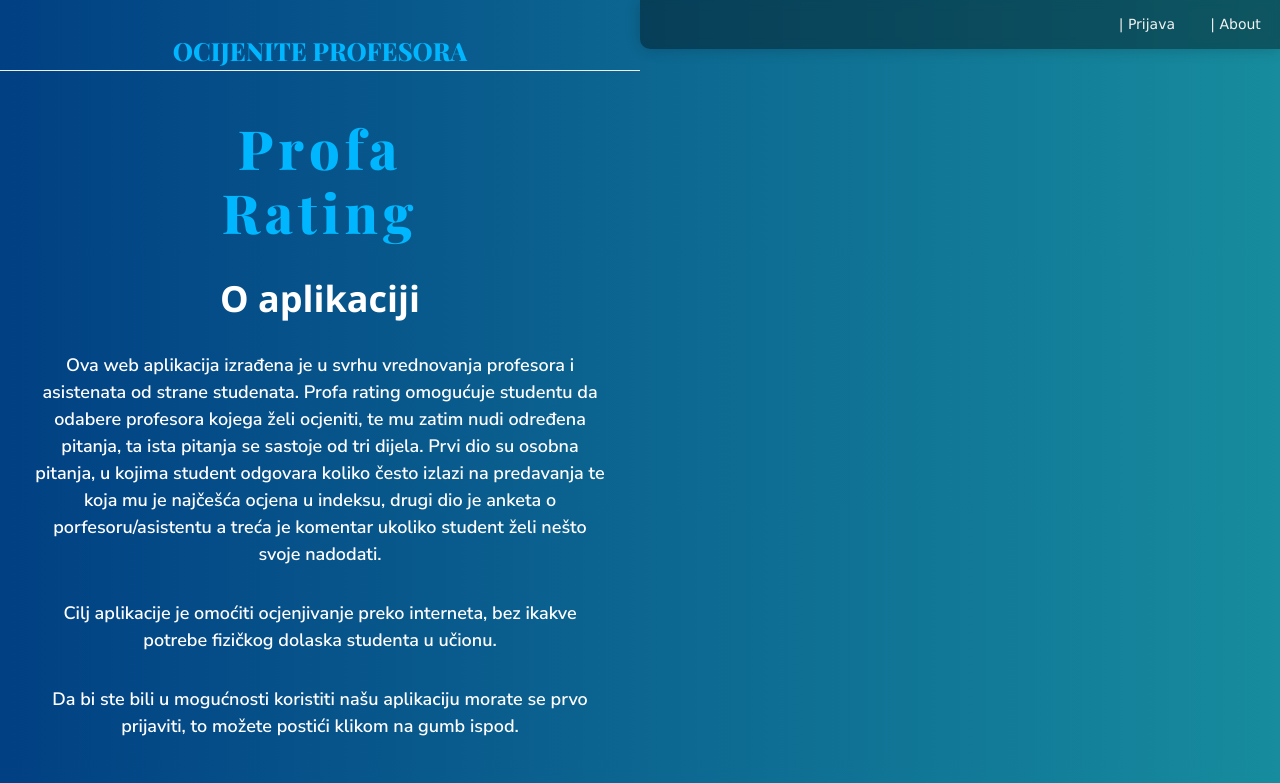
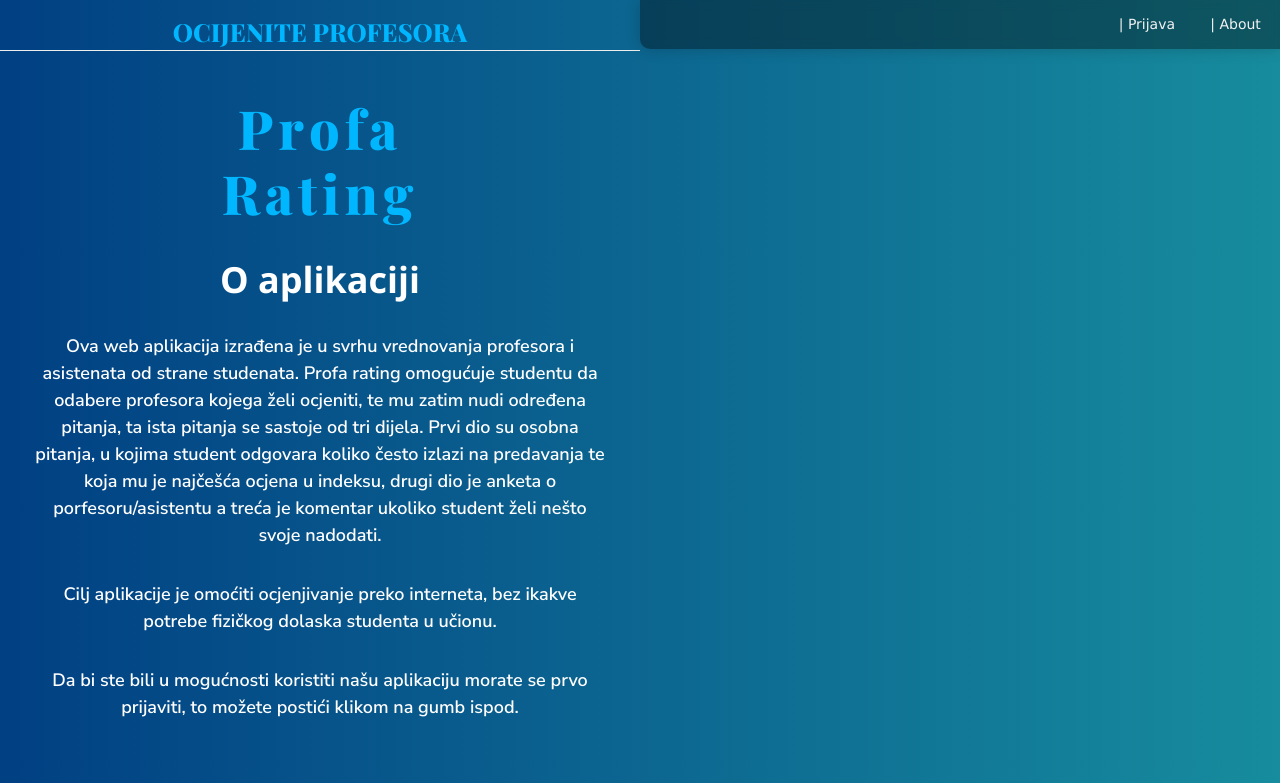
Before and after one commit to stopcagic/profa-rating, a Vue app in the folder FRONTEND/: page / in a window 1280 px wide. Shown: the top 783 px of the page. Built offline with nearby package versions, Linux system fonts and the light colour scheme; what vue-js-modal would draw is missing.

Commit message:
Update About.vue

```diff
--- a/FRONTEND/src/views/About.vue
+++ b/FRONTEND/src/views/About.vue
@@ -126,7 +126,7 @@ export default {
 .title {
   font-family: "Playfair Display", serif;
   font-size: 25px;
-  margin-top: 5%;
+  margin-top: 2%;
   color: #00b7ff;
 }
 
```
